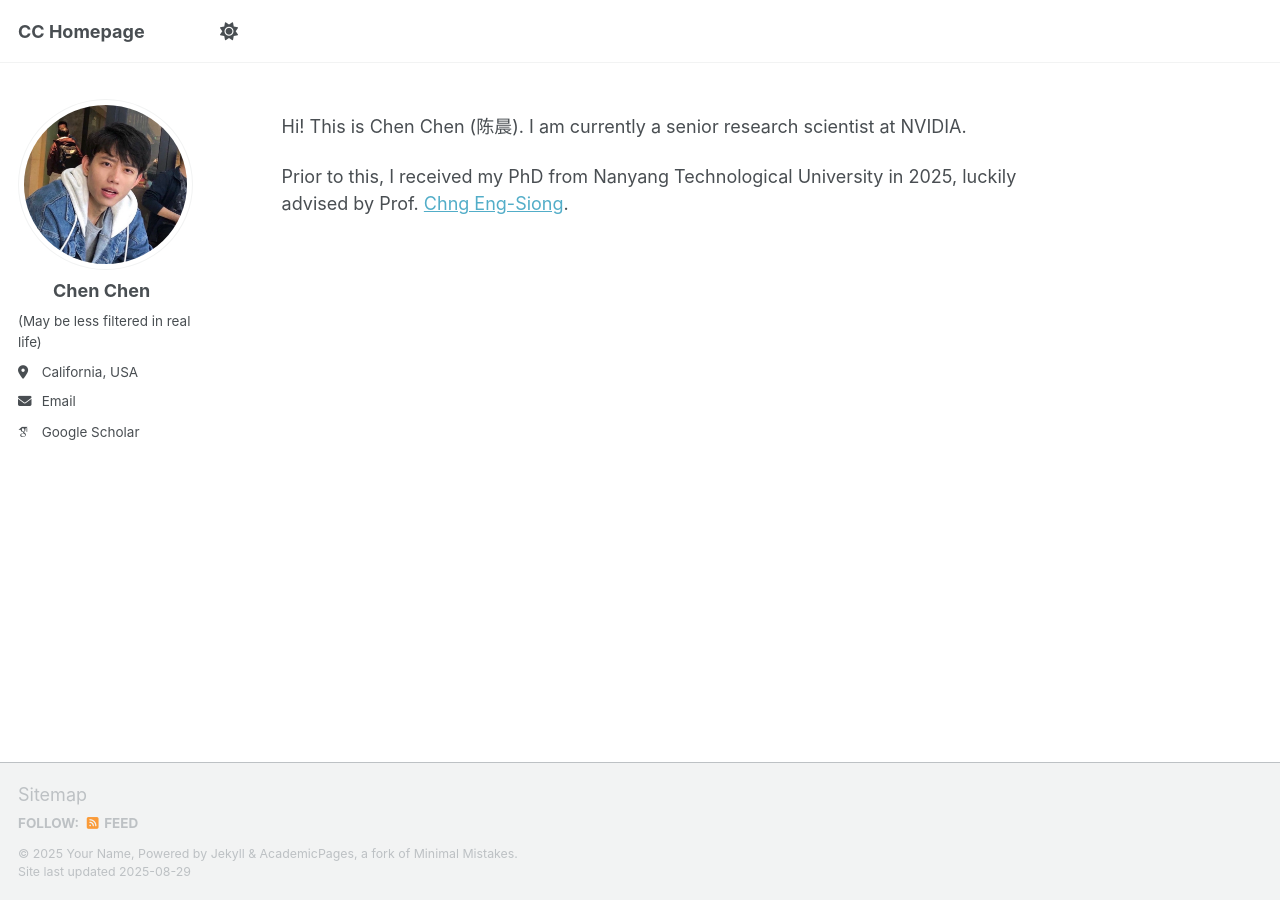
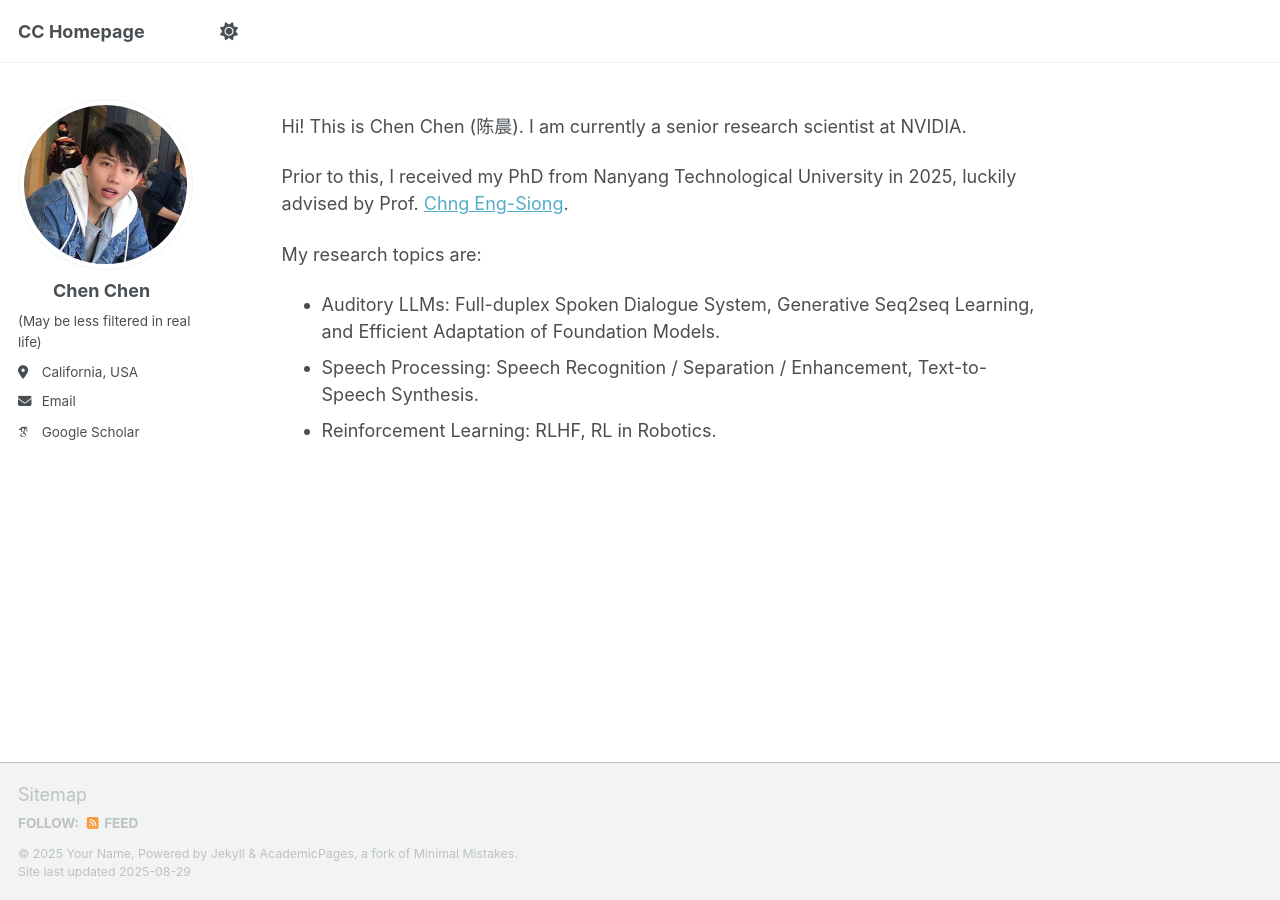
Before and after one commit to cchen1436/cchen1436.github.io, a Jekyll site: the page built from _pages/about.md, in a window 1280 px wide. Built offline with Jekyll 4.4.1, drawn with Linux system fonts in a browser that asks for light colours; some web fonts are replaced; a script that is not in the unit is left out.

Commit message:
Update about.md

```diff
--- a/_pages/about.md
+++ b/_pages/about.md
@@ -11,3 +11,8 @@ redirect_from:
 Hi! This is Chen Chen (陈晨). I am currently a senior research scientist at NVIDIA.
 
 Prior to this, I received my PhD from Nanyang Technological University in 2025, luckily advised by Prof. [Chng Eng-Siong](https://scholar.google.com/citations?user=FJodrCcAAAAJ&hl=en).
+
+My research topics are:
+- Auditory LLMs: Full-duplex Spoken Dialogue System, Generative Seq2seq Learning, and Efficient Adaptation of Foundation Models.
+- Speech Processing: Speech Recognition / Separation / Enhancement, Text-to-Speech Synthesis.
+- Reinforcement Learning: RLHF, RL in Robotics.
```
